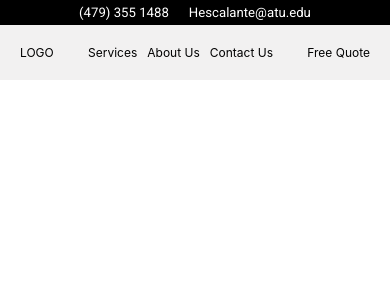
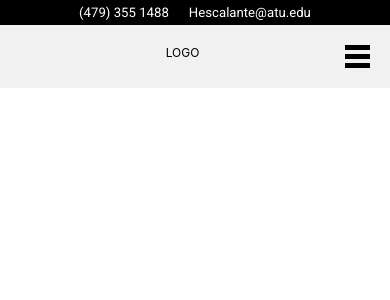
Before and after one commit to escleonh/cunningham, a React (Create React App) app: page / in a window 390 px wide. Shown: the top 300 px of the page. Built offline with nearby package versions, Linux system fonts and the light colour scheme.

Commit message:
nav area now responsive

```diff
--- a/src/Nav-bar.css
+++ b/src/Nav-bar.css
@@ -4,11 +4,11 @@ nav{
     padding: 20px;
     background-color: rgb(242, 241, 241);
 }
-nav ul{
+nav .mainMenu ul{
     display: flex;
     gap: 10px;
 }
-nav ul li{
+nav .mainMenu ul li{
     display: inline-block;
 }
 nav a{
@@ -16,3 +16,58 @@ nav a{
     text-decoration: none;
     color: black;
 }
+.menuIcon{
+
+    display: none;
+}
+.menuIcon div{
+    width: 25px;
+    height:5px;
+    background-color: black;
+
+}
+
+.slidebarmenu{
+    display: none;
+}
+.slidebarmenu ul{
+    display: flex;
+    flex-direction: column;
+    justify-content: center;
+    align-items: center;
+    position: fixed;
+    width: 100vw;
+    height: 100vh;
+    top: 0;
+    left: 0;
+    background-color: red;
+}
+.mobileLeftNavCol{
+    display: none;
+}
+
+
+@media only screen and (max-width: 600px){
+    .slidebarmenu{
+        /* display: block; */
+    }
+    .menuIcon{
+        display: flex;
+        flex-direction: column;
+        gap: 4px;
+
+    }
+    .mainMenu{
+        display: none;
+    }
+    .quoteBtn{
+        display: none;
+    }
+    nav{
+        justify-content: space-between;
+
+    }
+    .mobileLeftNavCol{
+        display: block;
+    }
+}
--- a/src/Nav-bar.js
+++ b/src/Nav-bar.js
@@ -1,17 +1,31 @@
 import './Nav-bar.css';
 const Navbar = () => {
     return <nav>
+    <div className='mobileLeftNavCol'></div>
     <div>LOGO</div>
-    <div>
-    <ul>
-
+    <div className='mainMenu'>
+    <ul >
         <li><a href="">Services</a></li>
         <li><a href="">About Us</a></li>
         <li><a href="">Contact Us</a></li>
     </ul>
     </div>
-    <div>
+    <div className='quoteBtn'>
         <a href="#">Free Quote</a>
+    </div>
+
+    <div className="menuIcon">
+        <div></div>
+        <div></div>
+        <div></div>
+    </div>
+
+    <div className='slidebarmenu'>
+    <ul>
+        <li><a href="">Services</a></li>
+        <li><a href="">About Us</a></li>
+        <li><a href="">Contact Us</a></li>
+    </ul>
     </div>
 
     </nav>;
```
